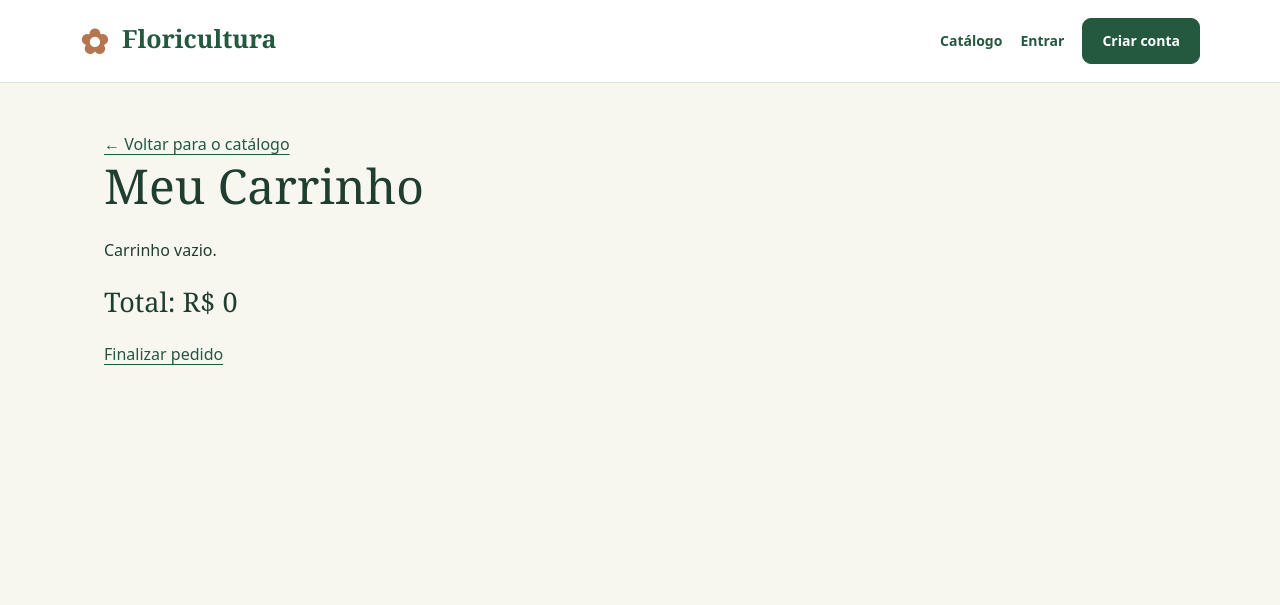
After one commit to ItalodeCarvalhoCosta/Projeto_Final_PSW, a Django app: page /pedido/carrinho/ in a window 1280 px wide. The commit adds this page. Shown: the top 605 px of the page. Run offline with Django 5.2, Linux system fonts and the light colour scheme.

Commit message:
Ajuste da página pedidos e criação do carrinho

```diff
--- /dev/null
+++ b/PSW-ITALOCARVALHO-CAUA/pedido/templates/pedido/carrinho.html
@@ -0,0 +1,73 @@
+{% extends "home/base.html" %}
+
+{% block content %}
+
+<a href="{% url 'produto:catalogo' %}">
+    ← Voltar para o catálogo
+</a>
+
+<h1>Meu Carrinho</h1>
+
+
+{% for item in itens %}
+
+<div>
+
+    <h3>
+        {{ item.produto.nome_produto }}
+    </h3>
+
+
+    <p>
+        Quantidade:
+
+        <a href="{% url 'pedido:diminuir_quantidade' item.produto.id %}">
+            -
+        </a>
+
+
+        {{ item.quantidade }}
+
+
+        <a href="{% url 'pedido:aumentar_quantidade' item.produto.id %}">
+            +
+        </a>
+
+    </p>
+
+
+    <p>
+        Subtotal:
+        R$ {{ item.subtotal }}
+    </p>
+
+
+</div>
+
+<hr>
+
+
+{% empty %}
+
+<p>
+    Carrinho vazio.
+</p>
+
+
+
+
+{% endfor %}
+
+
+<h2>
+    Total:
+    R$ {{ total }}
+</h2>
+
+
+<a href="{% url 'pedido:criar_pedido' %}">
+    Finalizar pedido
+</a>
+
+
+{% endblock %}
--- a/PSW-ITALOCARVALHO-CAUA/pedido/templates/pedido/pedido.html
+++ b/PSW-ITALOCARVALHO-CAUA/pedido/templates/pedido/pedido.html
@@ -7,7 +7,7 @@
         {% if perms.pedido.add_pedido %}<a href="{% url 'pedido:criar_pedido' %}">Criar pedido</a>{% endif %}
         {% for pedido in pedidos %}
             <article>
-                <h2>Pedido #{{ pedido.pk }}</h2>
+                <h2>Pedido #{{ pedido.numero_pedido }}</h2>
                 <p>Data: {{ pedido.dataHora }}</p>
                 <p>Endereço: {{ pedido.rua }}, {{ pedido.num_casa }} - {{ pedido.bairro }}</p>
                 <p>CEP: {{ pedido.cep }}</p>
--- a/PSW-ITALOCARVALHO-CAUA/pedido/urls.py
+++ b/PSW-ITALOCARVALHO-CAUA/pedido/urls.py
@@ -31,4 +31,28 @@ urlpatterns = [
         views.excluir_pedido,
         name="excluir_pedido"
     ),
+    path(
+    "carrinho/",
+    views.carrinho,
+    name="carrinho"
+),
+
+
+    path(
+    "carrinho/adicionar/<int:produto_id>/",
+    views.adicionar_carrinho,
+    name="adicionar_carrinho"
+),
+    path(
+    "carrinho/aumentar/<int:produto_id>/",
+    views.aumentar_quantidade,
+    name="aumentar_quantidade"
+),
+
+
+    path(
+    "carrinho/diminuir/<int:produto_id>/",
+    views.diminuir_quantidade,
+    name="diminuir_quantidade"
+),
 ]
--- a/PSW-ITALOCARVALHO-CAUA/pedido/views.py
+++ b/PSW-ITALOCARVALHO-CAUA/pedido/views.py
@@ -2,9 +2,10 @@ from django.http import HttpResponseRedirect
 from django.shortcuts import get_object_or_404, render
 from django.urls import reverse
 from django.contrib.auth.decorators import login_required, permission_required
-
+from produto.models import Produto
 from .forms import PedidoForm
-from .models import Pedido
+from .models import Pedido, ItemPedido
+from usuario.models import Usuario
 
 TEMPLATE_PEDIDO = "pedido/pedido.html"
 
@@ -39,13 +40,82 @@ def detalhe_pedido(request, pedido_id):
     )
 
 @login_required
-@permission_required("pedido.add_pedido", raise_exception=True)
 def criar_pedido(request):
+
+    carrinho = request.session.get("carrinho", {})
+
+    if not carrinho:
+        return HttpResponseRedirect(
+            reverse("produto:catalogo")
+        )
+
+
     form = PedidoForm(request.POST or None)
+
+
     if form.is_valid():
-        pedido = form.save()
-        if not request.user.has_perm("pedido.view_pedido") and pedido.usuario_id != request.user.pk:
-            return HttpResponseRedirect(reverse("pedido:listar_pedidos"))
+
+        pedido = form.save(commit=False)
+
+
+        pedido.usuario = Usuario.objects.get(
+            user_ptr=request.user
+        )
+
+
+        produtos = Produto.objects.filter(
+            id__in=carrinho.keys()
+        )
+
+
+        total = 0
+
+
+    for produto in produtos:
+
+        quantidade = carrinho[str(produto.id)]
+
+
+        if quantidade > produto.quantidadeEstoque:
+
+         return HttpResponseRedirect(
+            reverse("pedido:carrinho")
+        )
+
+
+        total += produto.precoUnitario * quantidade
+
+
+        pedido.valorTotal = total
+
+        ultimo_pedido = Pedido.objects.order_by("-numero_pedido").first()
+
+        if ultimo_pedido:
+            pedido.numero_pedido = ultimo_pedido.numero_pedido + 1
+        else:
+            pedido.numero_pedido = 1
+
+        pedido.save()
+
+
+        for produto in produtos:
+
+            quantidade = carrinho[str(produto.id)]
+
+            ItemPedido.objects.create(
+                pedido=pedido,
+                produto=produto,
+                quantidade=quantidade,
+                valorUnitario=produto.precoUnitario,
+                subtotal=produto.precoUnitario * quantidade
+            )
+            produto.quantidadeEstoque -= quantidade
+            produto.save()
+
+
+        del request.session["carrinho"]
+
+
         return HttpResponseRedirect(
             reverse(
                 "pedido:detalhe_pedido",
@@ -53,10 +123,24 @@ def criar_pedido(request):
             )
         )
 
+
     return render(
         request,
         TEMPLATE_PEDIDO,
-        {"pagina": "formulario", "form": form}
+        {
+            "pagina": "formulario",
+            "form": form
+        }
+    )
+
+
+    return render(
+        request,
+        TEMPLATE_PEDIDO,
+        {
+            "pagina": "formulario",
+            "form": form,
+        }
     )
 
 @login_required
@@ -112,3 +196,118 @@ def excluir_pedido(request, pedido_id):
             "pedido": pedido,
         }
     )
+
+def adicionar_carrinho(request, produto_id):
+
+    carrinho = request.session.get("carrinho", {})
+
+    produto = Produto.objects.get(
+        id=produto_id
+    )
+
+    produto_id = str(produto_id)
+
+
+    quantidade_atual = carrinho.get(
+        produto_id,
+        0
+    )
+
+
+    # verifica se ainda tem estoque
+    if quantidade_atual + 1 > produto.quantidadeEstoque:
+        return HttpResponseRedirect(
+            reverse("produto:catalogo")
+        )
+
+
+    # adiciona mais uma unidade
+    carrinho[produto_id] = quantidade_atual + 1
+
+
+    request.session["carrinho"] = carrinho
+
+
+    return HttpResponseRedirect(
+        reverse("produto:catalogo")
+    )
+
+def aumentar_quantidade(request, produto_id):
+
+    carrinho = request.session.get("carrinho", {})
+
+    produto_id = str(produto_id)
+
+    if produto_id in carrinho:
+        carrinho[produto_id] += 1
+
+    request.session["carrinho"] = carrinho
+
+    return HttpResponseRedirect(
+        reverse("pedido:carrinho")
+    )
+
+def diminuir_quantidade(request, produto_id):
+
+    carrinho = request.session.get("carrinho", {})
+
+    produto_id = str(produto_id)
+
+    if produto_id in carrinho:
+
+        carrinho[produto_id] -= 1
+
+
+        if carrinho[produto_id] <= 0:
+            del carrinho[produto_id]
+
+
+    request.session["carrinho"] = carrinho
+
+
+    return HttpResponseRedirect(
+        reverse("pedido:carrinho")
+    )
+
+def carrinho(request):
+
+    carrinho = request.session.get(
+        "carrinho",
+        {}
+    )
+
+    produtos = Produto.objects.filter(
+        id__in=carrinho.keys()
+    )
+
+
+    itens = []
+    total = 0
+
+
+    for produto in produtos:
+
+        quantidade = carrinho[str(produto.id)]
+
+        subtotal = produto.precoUnitario * quantidade
+
+        total += subtotal
+
+
+        itens.append(
+            {
+                "produto":produto,
+                "quantidade":quantidade,
+                "subtotal":subtotal
+            }
+        )
+
+
+    return render(
+        request,
+        "pedido/carrinho.html",
+        {
+            "itens":itens,
+            "total":total
+        }
+    )
```
Also changed, not shown: PSW-ITALOCARVALHO-CAUA/pedido/forms.py (+13 -11 lines), PSW-ITALOCARVALHO-CAUA/pedido/models.py (+7 -2 lines), PSW-ITALOCARVALHO-CAUA/produto/models.py (+5 -5 lines), PSW-ITALOCARVALHO-CAUA/produto/templates/produto/catalogo.html (+10 -0 lines), PSW-ITALOCARVALHO-CAUA/produto/views.py (+7 -1 lines), PSW-ITALOCARVALHO-CAUA/pedido/migrations/0005_alter_pedido_valortotal.py (added), PSW-ITALOCARVALHO-CAUA/pedido/migrations/0006_alter_pedido_datahora.py (added), PSW-ITALOCARVALHO-CAUA/pedido/migrations/0007_pedido_numero_pedido.py (added), PSW-ITALOCARVALHO-CAUA/produto/migrations/0003_alter_categoria_nome_categoria.py (added).
